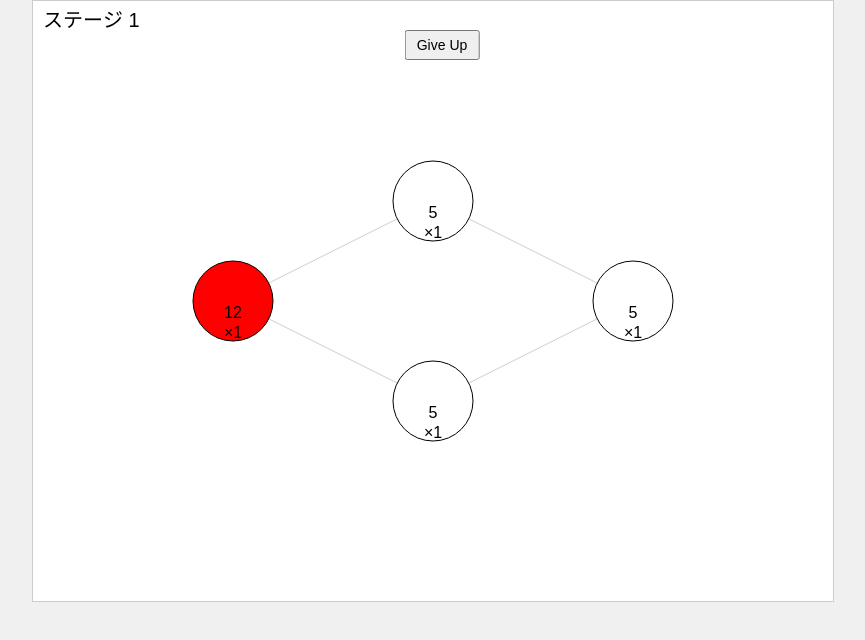
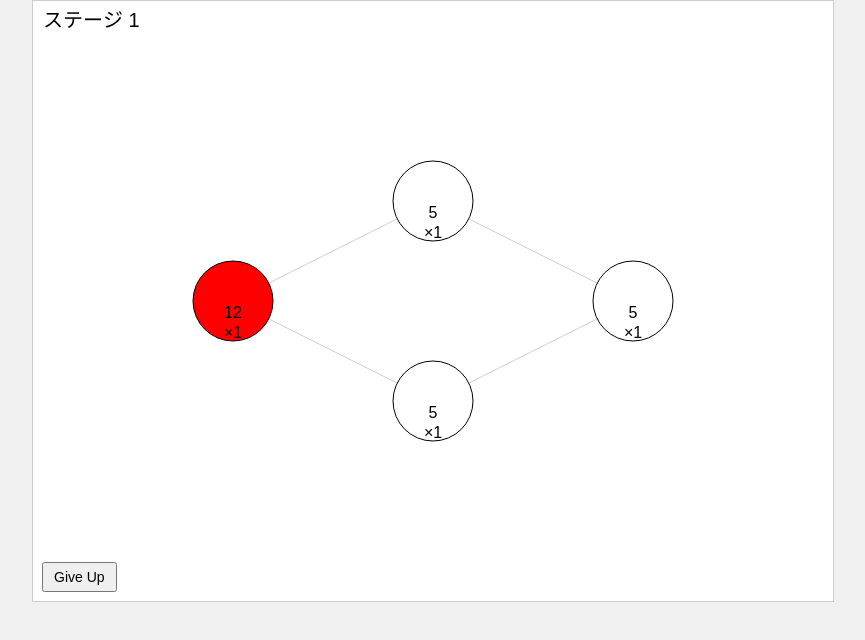
Before and after one commit to KPSTprog2024/strategy, a plain HTML site: page index.html in a window 1280 px wide. Both pictures are taken after a click on the button "ステージ 1". Shown: the whole page, without its empty margins (208-1073 px from the left). Drawn offline with Linux system fonts and the light colour scheme.

Commit message:
Update style.css

```diff
--- a/style.css
+++ b/style.css
@@ -4,10 +4,15 @@ body {
   background-color: #f0f0f0;
 }
 
+#mainContainer {
+  position: relative;
+  width: 800px;
+  margin: 0 auto;
+}
+
 #gameContainer {
   position: relative;
   width: 800px;
-  margin: 0 auto;
 }
 
 #gameCanvas {
@@ -41,12 +46,11 @@ button {
   font-size: 16px;
 }
 
-/* Give Up ボタンのスタイル */
+/* Give Up ボタンのスタイルを変更 */
 #giveUpButton {
   position: absolute;
-  top: 20px;
-  left: 50%;
-  transform: translateX(-50%);
+  bottom: 0;
+  left: 0;
   z-index: 10;
   padding: 5px 10px;
   font-size: 14px;
```
